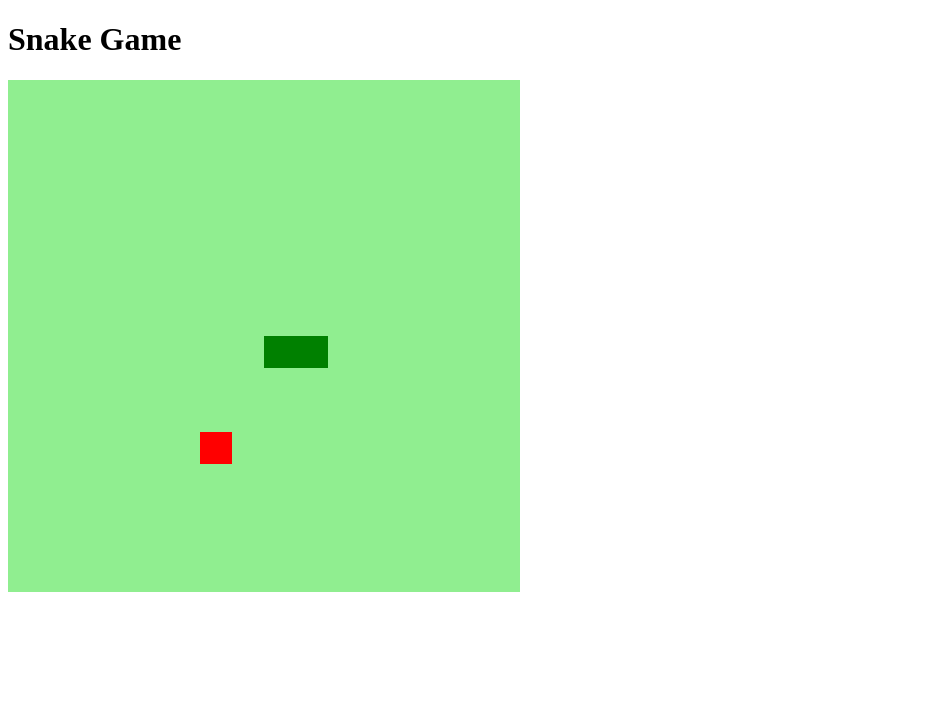
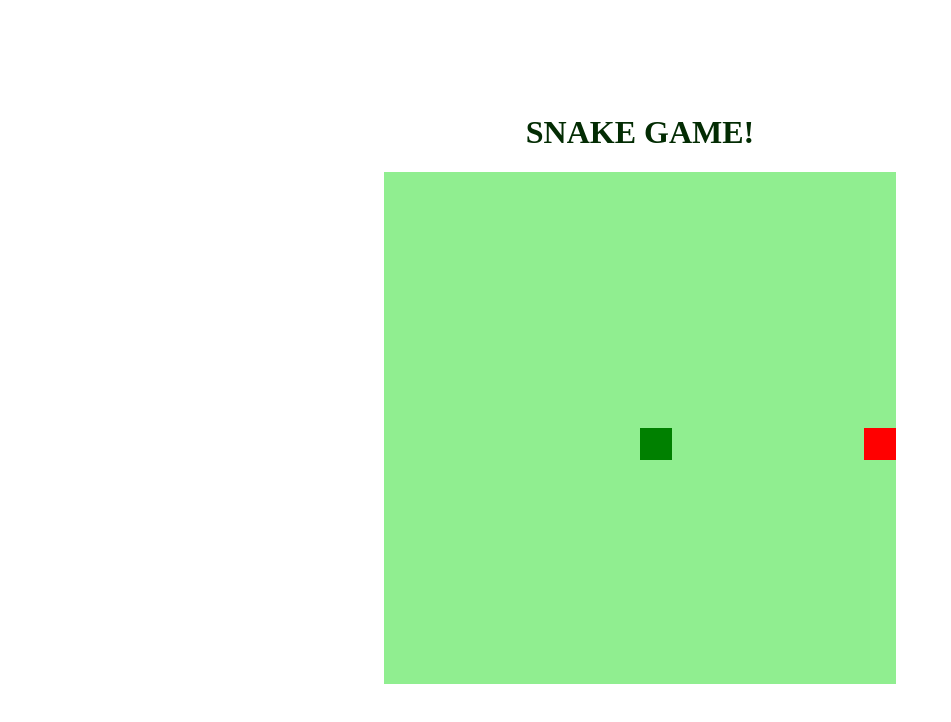
Before and after one commit to wellingtonnascimento/snakeGame, a plain HTML site: page index.html in a window 1280 px wide. Shown: the whole page, without its empty margins (0-951 px from the left). Drawn offline with Linux system fonts and the light colour scheme.

Commit message:
centralizando o jogo na tela com css

```diff
--- a/index.html
+++ b/index.html
@@ -9,7 +9,7 @@
    <title>Snake Game</title>
 </head>
 <body>
-    <h1>Snake Game</h1>
+    <h1>SNAKE GAME!</h1>
     <canvas id="snake" width="512" height="512"></canvas>
 </body>
 </html>
--- a/script.js
+++ b/script.js
@@ -6,7 +6,7 @@ snake[0] = {
     x: 8 * box,
     y: 8 * box
 }
-let direction = "right";
+let direction = "";
 let food = {
     x: Math.floor(Math.random() * 15 + 1) * box,
     y: Math.floor(Math.random() * 15 + 1) * box
--- a/style.css
+++ b/style.css
@@ -0,0 +1,9 @@
+body{
+    height: 95vh ;
+    width: 95;
+    display: flex;
+    justify-content: center;
+    align-items: center;
+    flex-direction: column;
+    color: rgb(3, 44, 3);
+}
```
